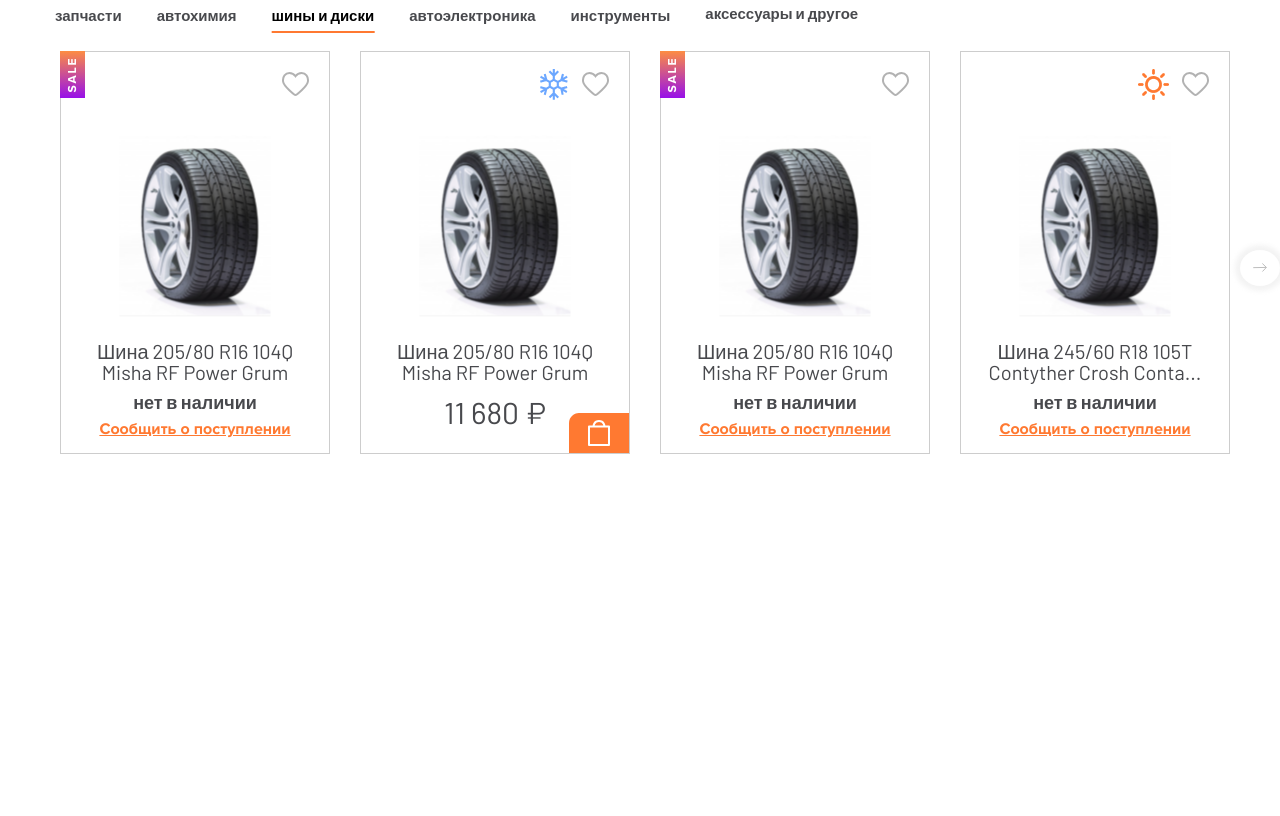
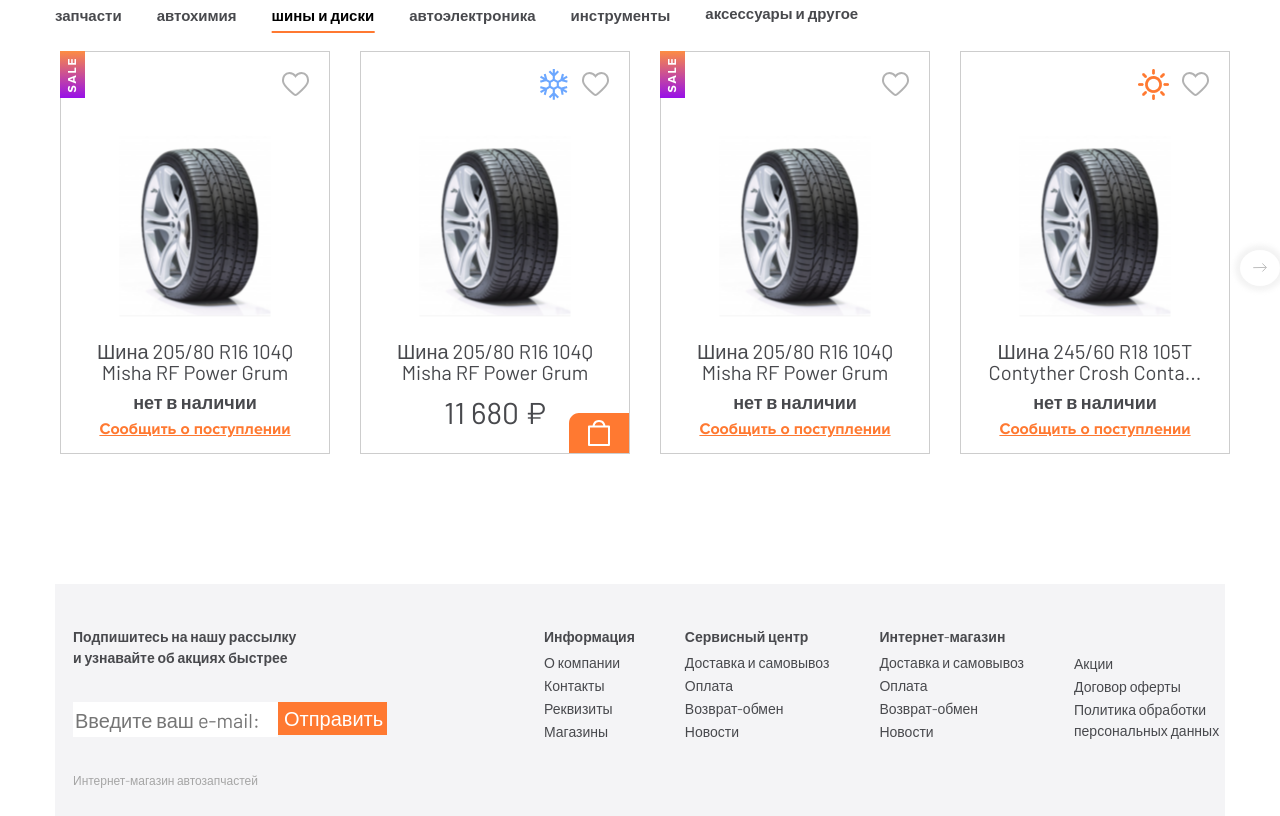
Before and after one commit to VladGod66/spares-shop, a website: page source/index.html in a window 1280 px wide. Shown: the part 2302-3118 px from the top of the page. Before the commit the page ends 2886 px from the top, so only its background shows below. Drawn offline with nearby package versions, Linux system fonts and the light colour scheme; files that its build step writes are made by us from their sources.

Commit message:
Добавляет подвал

```diff
--- a/source/index.html
+++ b/source/index.html
@@ -729,8 +729,88 @@
             </button>
           </div>
         </section>
+      </main>
 
-      </main>
+      <footer class="footer">
+        <section class="footer__subscription">
+          <h3 class="footer__subscription-title">Подпишитесь на нашу рассылку<br>и узнавайте об акциях быстрее</h3>
+          <form class="footer__subscription-form" action="#" method="post">
+            <label>
+              <input class="footer__subscription-field" type="email" name="mail" placeholder="Введите ваш e-mail:" autocomplete="on" required>
+            </label>
+            <button class="footer__subscription-button" type="submit">Отправить</button>
+          </form>
+          <p class="footer__subscription-name">Интернет-магазин автозапчастей</p>
+        </section>
+        <section class="footer__info info">
+          <h3 class="visually-hidden">Ссылки на полезную информацию о сайте.</h3>
+          <div class="info__col">
+            <h4 class="info__col-name">Информация</h4>
+            <ul class="info__col-list">
+              <li class="info__col-item">
+                <a class="info__col-link">О компании</a>
+              </li>
+              <li class="info__col-item">
+                <a class="info__col-link">Контакты</a>
+              </li>
+              <li class="info__col-item">
+                <a class="info__col-link">Реквизиты</a>
+              </li>
+              <li class="info__col-item">
+                <a class="info__col-link">Магазины</a>
+              </li>
+            </ul>
+          </div>
+          <div class="info__col">
+            <h4 class="info__col-name">Сервисный центр</h4>
+            <ul class="info__col-list">
+              <li class="info__col-item">
+                <a class="info__col-link">Доставка и самовывоз</a>
+              </li>
+              <li class="info__col-item">
+                <a class="info__col-link">Оплата</a>
+              </li>
+              <li class="info__col-item">
+                <a class="info__col-link">Возврат-обмен</a>
+              </li>
+              <li class="info__col-item">
+                <a class="info__col-link">Новости</a>
+              </li>
+            </ul>
+          </div>
+          <div class="info__col">
+            <h4 class="info__col-name">Интернет-магазин</h4>
+            <ul class="info__col-list">
+              <li class="info__col-item">
+                <a class="info__col-link">Доставка и самовывоз</a>
+              </li>
+              <li class="info__col-item">
+                <a class="info__col-link">Оплата</a>
+              </li>
+              <li class="info__col-item">
+                <a class="info__col-link">Возврат-обмен</a>
+              </li>
+              <li class="info__col-item">
+                <a class="info__col-link">Новости</a>
+              </li>
+            </ul>
+          </div>
+          <div class="info__col">
+            <h4 class="info__col-name empty"></h4>
+            <ul class="info__col-list">
+              <li class="info__col-item">
+                <a class="info__col-link">Акции</a>
+              </li>
+              <li class="info__col-item">
+                <a class="info__col-link">Договор оферты</a>
+              </li>
+              <li class="info__col-item">
+                <a class="info__col-link">Политика обработки<br>персональных данных</a>
+              </li>
+            </ul>
+          </div>
+        </section>
+      </footer>
     </div>
 
   <script src="js/nav-goods.js"></script>
--- /dev/null
+++ b/source/less/blocks/footer.less
@@ -0,0 +1,51 @@
+.footer {
+  display: flex;
+  min-height: 232px;
+  background-color: #f4f4f6;
+}
+
+.footer__subscription {
+  padding-top: 42px;
+  padding-left: 18px;
+  margin-right: 107px;
+}
+
+.footer__subscription-title {
+  margin: 0;
+  margin-bottom: 34px;
+  font-size: 14px;
+}
+
+.footer__subscription-form {
+  display: flex;
+  margin-bottom: 33px;
+}
+
+.footer__subscription-field {
+  width: 201px;
+  height: 33px;
+  border: none;
+}
+
+.footer__subscription-button {
+  width: 109px;
+  height: 33px;
+  border: none;
+  background-color: #ff7931;
+  color: #ffffff;
+  cursor: pointer;
+
+  &:hover {
+    opacity: 70%;
+  }
+
+  &:active {
+    opacity: 50%;
+  }
+}
+
+.footer__subscription-name {
+  margin: 0;
+  font-size: 12px;
+  color: #a5a5a5;
+}
--- /dev/null
+++ b/source/less/blocks/info.less
@@ -0,0 +1,40 @@
+.info {
+  display: flex;
+  padding-top: 42px;
+  font-size: 14px;
+}
+
+.info__col {
+  padding-left: 50px;
+}
+
+.info__col-name {
+  margin: 0;
+  margin-bottom: 5px;
+}
+
+.info__col-list {
+  margin: 0;
+  padding: 0;
+  list-style: none;
+}
+
+.info__col-item {
+  margin-bottom: 2px;
+}
+
+.info__col-link {
+  cursor: pointer;
+
+  &:hover {
+    opacity: 70%;
+  }
+
+  &:active {
+    opacity: 100%;
+  }
+}
+
+.empty {
+  margin-bottom: 27px;
+}
--- a/source/less/style.less
+++ b/source/less/style.less
@@ -14,3 +14,5 @@
 @import url("./blocks/sale.less");
 @import url("./blocks/with.less");
 @import url("./blocks/with-card.less");
+@import url("./blocks/footer.less");
+@import url("./blocks/info.less");
```
